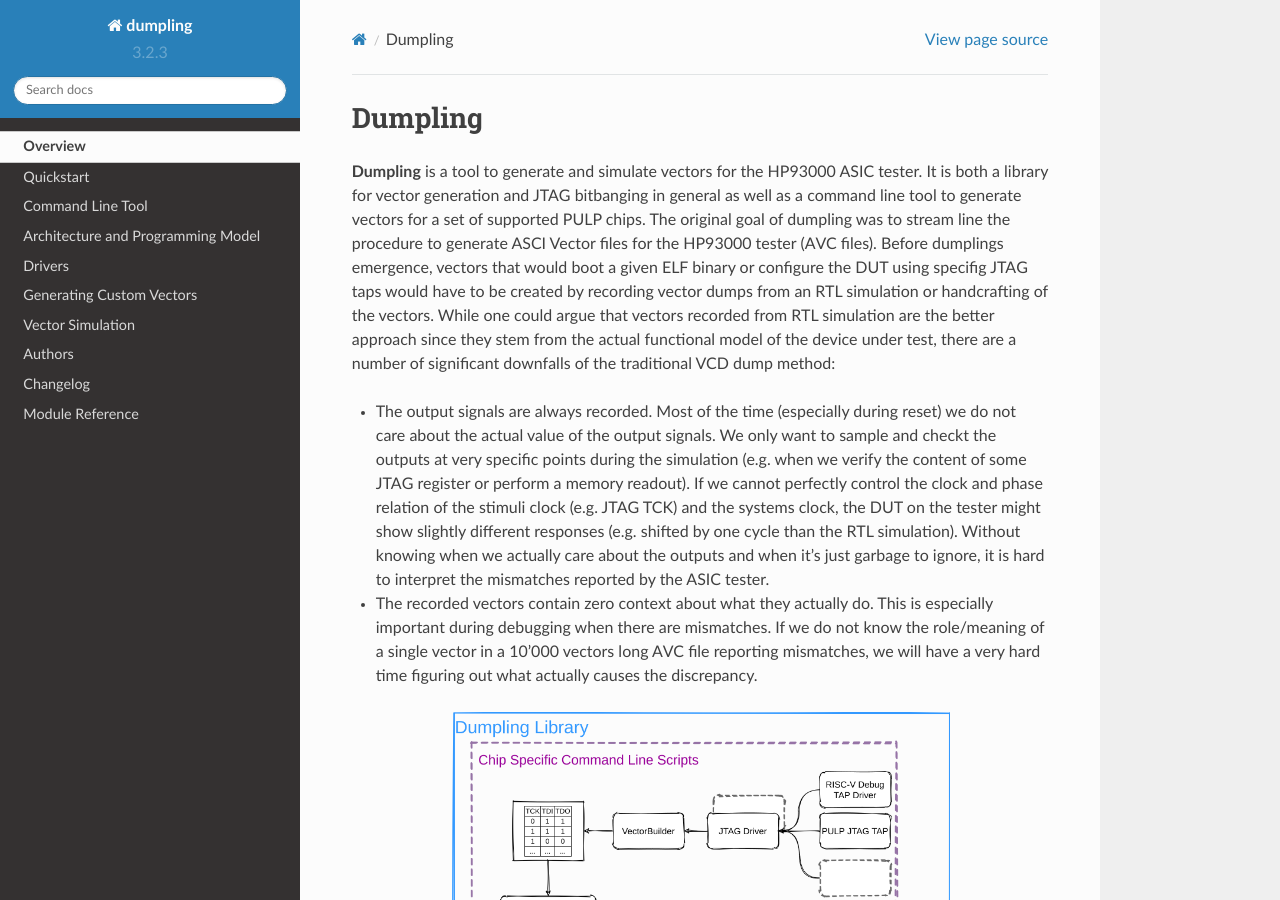
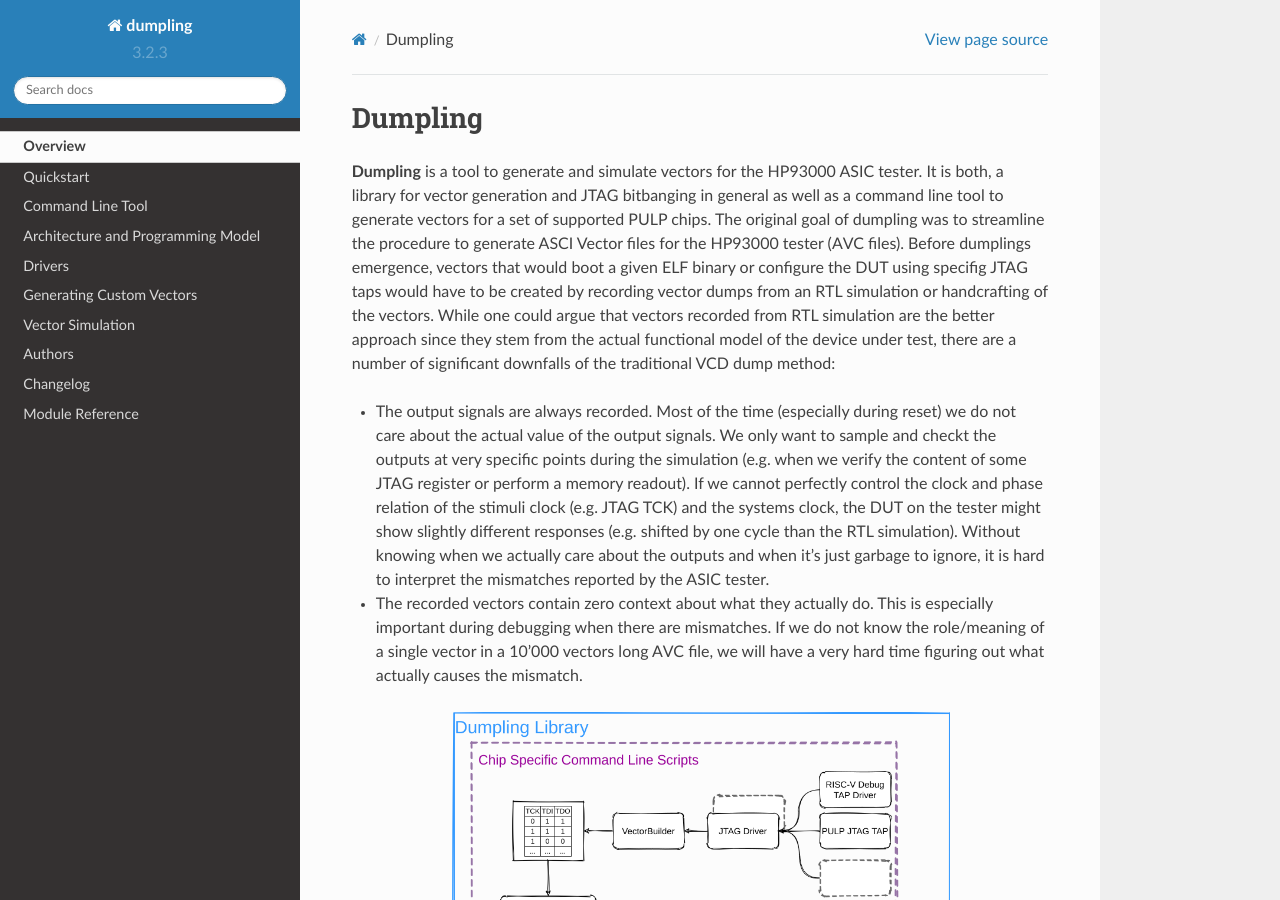
Before and after one commit to pulp-platform/dumpling, a Sphinx documentation site: the page built from docs/overview.rst, in a window 1280 px wide and 900 px high. Built offline with Sphinx 7.4.7 and the Read the Docs theme 2.0.0, drawn with Linux system fonts in a browser that asks for light colours.

Commit message:
Work on documentation

```diff
--- a/docs/cli_doc.rst
+++ b/docs/cli_doc.rst
@@ -2,7 +2,7 @@
 Command Line Tool
 =================
 
-This chapter contains the auto-generated full documentation of the command line
+This chapter contains the auto-generated documentation of the command line
 interface for dumpling. The information you find here is a identical to the info
 found in the CLI command help pages.
 
--- a/docs/overview.rst
+++ b/docs/overview.rst
@@ -3,17 +3,16 @@
 ===========
 
 **Dumpling** is a tool to generate and simulate vectors for the HP93000 ASIC
-tester. It is both a library for vector generation and JTAG bitbanging in
+tester. It is both, a library for vector generation and JTAG bitbanging in
 general as well as a command line tool to generate vectors for a set of
-supported PULP chips. The original goal of dumpling was to stream line the
+supported PULP chips. The original goal of dumpling was to streamline the
 procedure to generate ASCI Vector files for the HP93000 tester (AVC files).
 Before dumplings emergence, vectors that would boot a given ELF binary or
-configure the DUT using specifig JTAG taps would have to be created by
-recording vector dumps from an RTL simulation or handcrafting of the vectors.
-While one could argue that vectors recorded from RTL simulation are the better
-approach since they stem from the actual functional model of the device under
-test, there are a number of significant downfalls of the traditional VCD dump
-method:
+configure the DUT using specifig JTAG taps would have to be created by recording
+vector dumps from an RTL simulation or handcrafting of the vectors. While one
+could argue that vectors recorded from RTL simulation are the better approach
+since they stem from the actual functional model of the device under test, there
+are a number of significant downfalls of the traditional VCD dump method:
 
 - The output signals are always recorded. Most of the time (especially during
   reset) we do not care about the actual value of the output signals. We only
@@ -26,11 +25,10 @@
   the outputs and when it's just garbage to ignore, it is hard to interpret the
   mismatches reported by the ASIC tester.
 
-- The recorded vectors contain zero context about what they actually do. This
-  is especially important during debugging when there are mismatches. If we do
-  not know the role/meaning of a single vector in a 10'000 vectors long AVC
-  file reporting mismatches, we will have a very hard time figuring out what
-  actually causes the discrepancy.
+- The recorded vectors contain zero context about what they actually do. This is
+  especially important during debugging when there are mismatches. If we do not
+  know the role/meaning of a single vector in a 10'000 vectors long AVC file, we
+  will have a very hard time figuring out what actually causes the mismatch.
 
 .. figure:: illustrations/dumpling_lib_overview.png
    :width: 500
```
Also changed, not shown: 1 other file.
